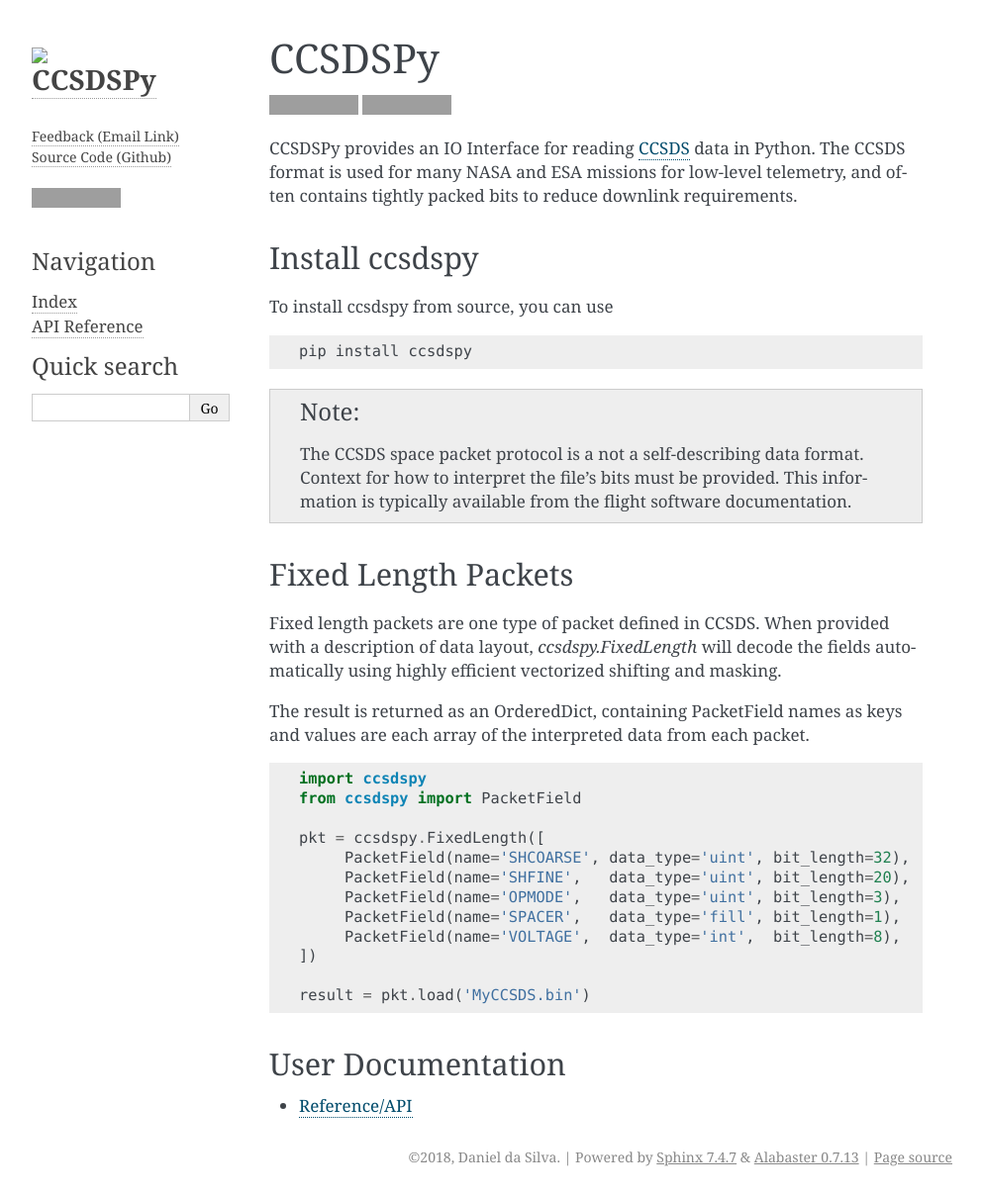
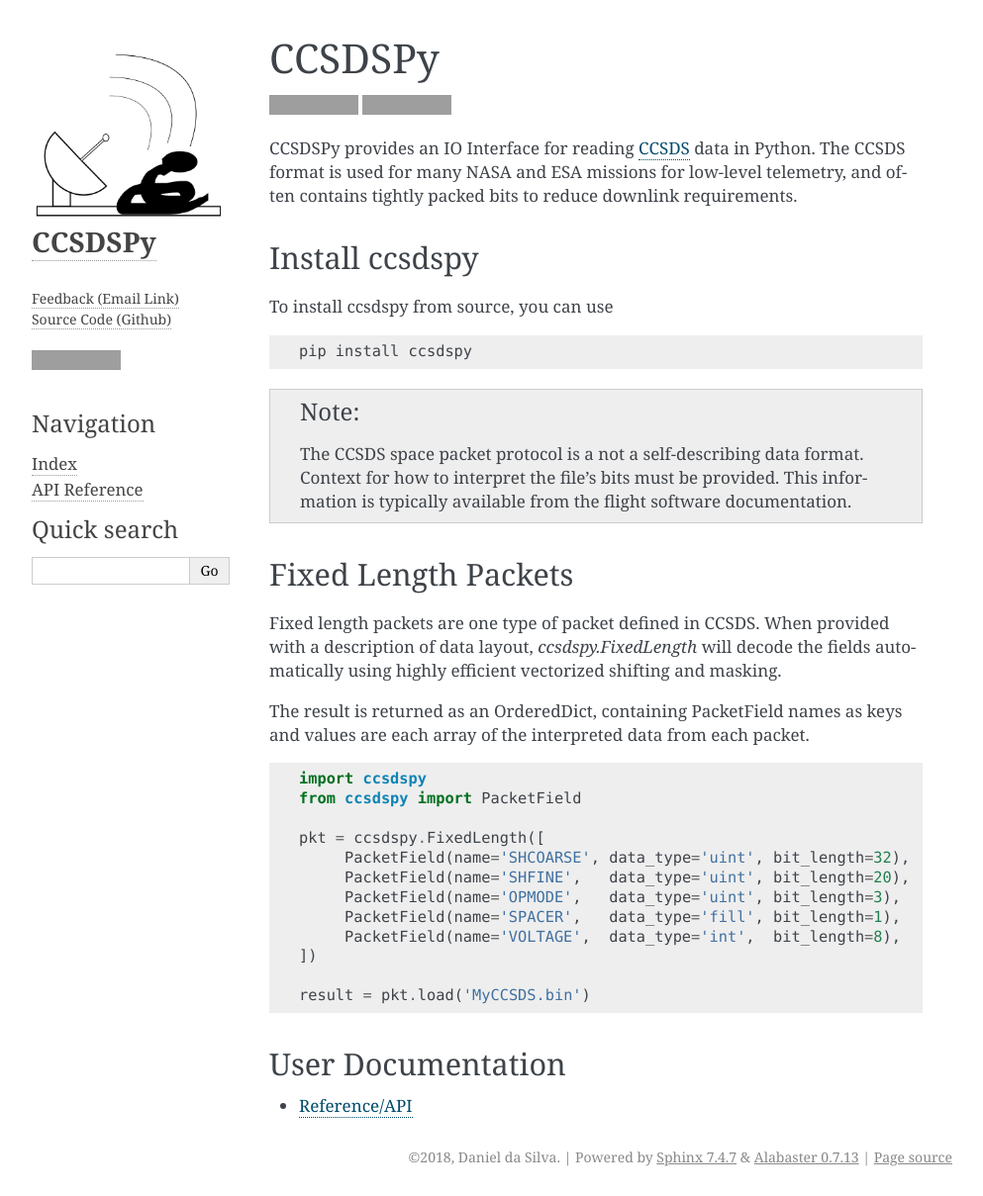
Before and after one commit to CCSDSPy/ccsdspy, a Sphinx documentation site: the page built from docs/index.rst, in a window 1280 px wide. Shown: the whole page at 99% size, without its empty margins (148-1141 px from the left). Built offline with Sphinx 7.4.7, drawn with Linux system fonts in a browser that asks for light colours; grey boxes are pictures that could not be loaded.

Commit message:
Fix logo for rtd

```diff
--- a/docs/_templates/logo.html
+++ b/docs/_templates/logo.html
@@ -1 +1 @@
-<img src="logo.png">
+<img src="_static/logo.png">
--- a/docs/conf.py
+++ b/docs/conf.py
@@ -20,6 +20,7 @@
 import sys
 sys.path.insert(0, os.path.abspath('../ccsdspy'))
 
+rawfiles = ['images/logo.png']
 
 # -- General configuration ------------------------------------------------
 
```
Also changed, not shown: docs/_static/logo.png (renamed from docs/images/logo.png), 1 other file.
